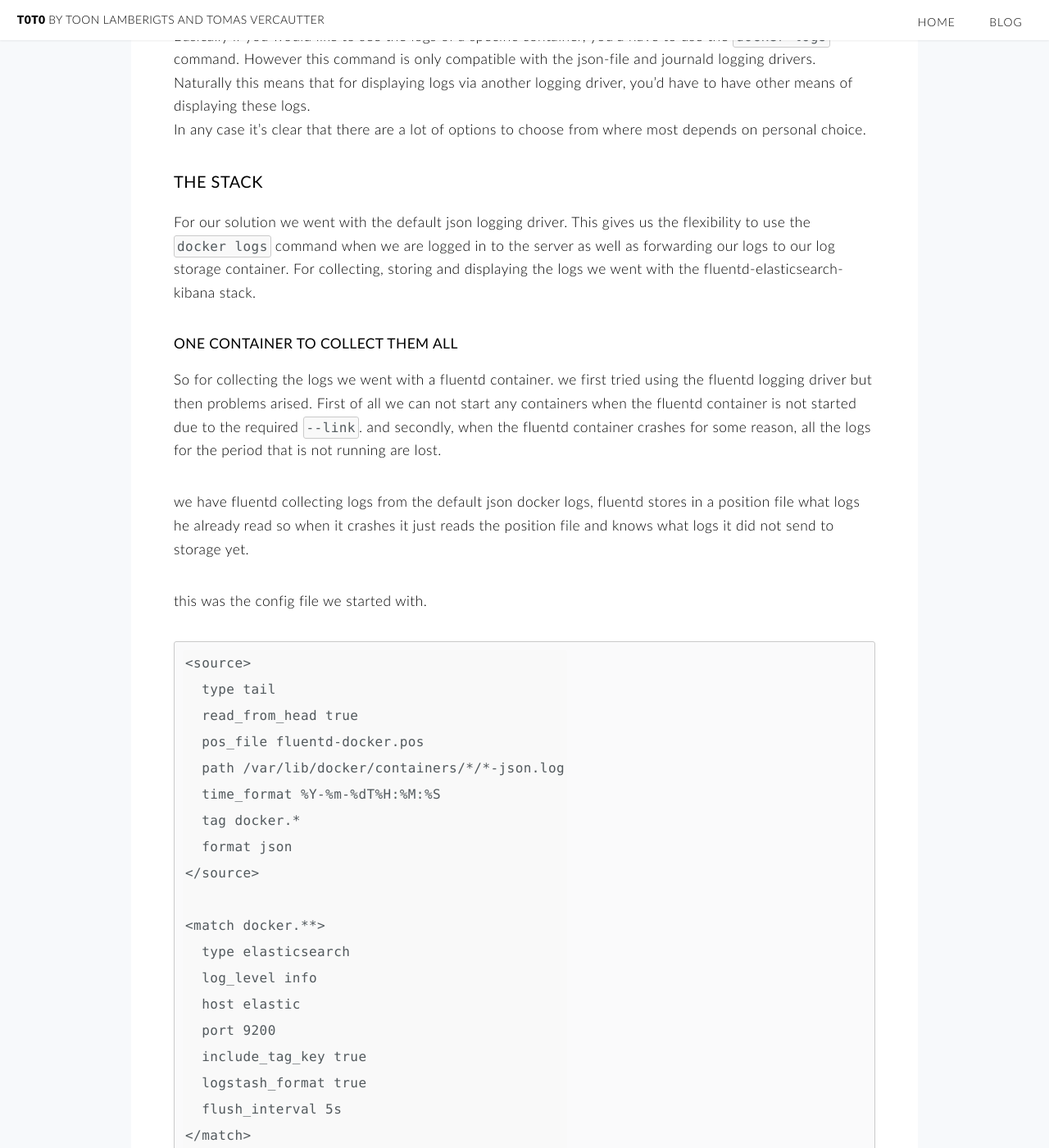
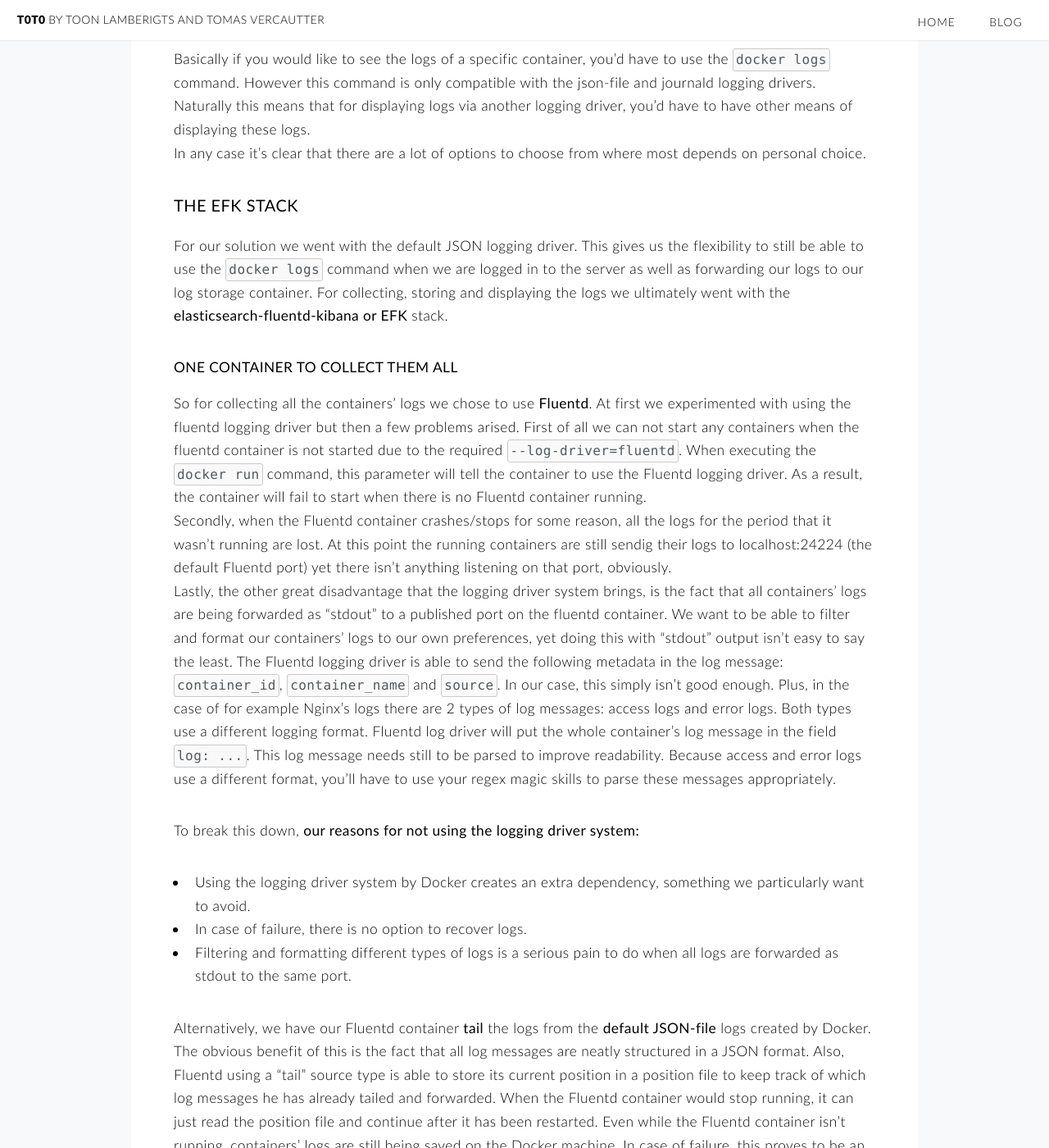
Before and after one commit to t0t0/t0t0.github.io, a Jekyll site: the page built from _posts/2016-4-22-logging-docker.md, in a window 1280 px wide and 1400 px high, scrolled down 1255 px. Shown: the whole window at 82% size. Built offline with Jekyll 4.4.1, drawn with Linux system fonts in a browser that asks for light colours; some of the changed text lies outside the part shown.

Commit message:
logging blog post finished

````diff
--- a/_posts/2016-4-22-logging-docker.md
+++ b/_posts/2016-4-22-logging-docker.md
@@ -6,7 +6,7 @@
 tags: [docker, logging, fluentd, kibana, elastic]
 ---
 
-During week 7 & 8 at <a href="www.smalltownheroes.be">Small Town Heroes</a>, we researched and deployed a centralized logging system for our Docker environment. We use <a href="www.fluentd.org">Fluentd</a> to gather all logs from the other running containers, forward them to a container running <a href="https://www.elastic.co/products/elasticsearch">ElasticSearch</a> and display them by using <a href="https://www.elastic.co/products/kibana">Kibana</a>.
+During week 7 & 8 at <a href="www.smalltownheroes.be"><b>Small Town Heroes</b></a>, we researched and deployed a centralized logging system for our Docker environment. We use <a href="www.fluentd.org"><b>Fluentd</b></a> to gather all logs from the other running containers, forward them to a container running <a href="https://www.elastic.co/products/elasticsearch"><b>ElasticSearch</b></a> and display them by using <a href="https://www.elastic.co/products/kibana"><b>Kibana</b></a>. The result is similar to the ELK (Elasticsearch, Logstash, Kibana) stack, only we use Fluentd instead of Logstash.
 <!--more-->
 
 ## <b> One container to log them all</b>
@@ -65,17 +65,27 @@
 Basically if you would like to see the logs of a specific container, you'd have to use the `docker logs` command. However this command is only compatible with the json-file and journald logging drivers. Naturally this means that for displaying logs via another logging driver, you'd have to have other means of displaying these logs.
 In any case it's clear that there are a lot of options to choose from where most depends on personal choice.
 
-### <b> The stack</b>
+### <b> The EFK stack</b>
 
-For our solution we went with the default json logging driver. This gives us the flexibility to use the `docker logs` command when we are logged in to the server as well as forwarding our logs to our log storage container. For collecting, storing and displaying the logs we went with the fluentd-elasticsearch-kibana stack.
+For our solution we went with the default JSON logging driver. This gives us the flexibility to still be able to use the `docker logs` command when we are logged in to the server as well as forwarding our logs to our log storage container. For collecting, storing and displaying the logs we ultimately went with the **elasticsearch-fluentd-kibana or EFK** stack.
 
 #### <b> One container to collect them all </b>
 
-So for collecting the logs we went with a fluentd container. we first tried using the fluentd logging driver but then problems arised. First of all we can not start any containers when the fluentd container is not started due to the required `--link`. and secondly, when the fluentd container crashes for some reason, all the logs for the period that is not running are lost.
+So for collecting all the containers' logs we chose to use **Fluentd**. At first we experimented with using the fluentd logging driver but then a few problems arised. First of all we can not start any containers when the fluentd container is not started due to the required `--log-driver=fluentd`. When executing the `docker run` command, this parameter will tell the container to use the Fluentd logging driver. As a result, the container will fail to start when there is no Fluentd container running.
+Secondly, when the Fluentd container crashes/stops for some reason, all the logs for the period that it wasn't running are lost. At this point the running containers are still sendig their logs to localhost:24224 (the default Fluentd port) yet there isn't anything listening on that port, obviously.
+Lastly, the other great disadvantage that the logging driver system brings, is the fact that all containers' logs are being forwarded as "stdout" to a published port on the fluentd container. We want to be able to filter and format our containers' logs to our own preferences, yet doing this with "stdout" output isn't easy to say the least. The Fluentd logging driver is able to send the following metadata in the log message: `container_id`, `container_name` and `source`. In our case, this simply isn't good enough. Plus, in the case of for example Nginx's logs there are 2 types of log messages: access logs and error logs. Both types use a different logging format. Fluentd log driver will put the whole container's log message in the field `log: ...`. This log message needs still to be parsed to improve readability. Because access and error logs use a different format, you'll have to use your regex magic skills to parse these messages appropriately.
 
-we have fluentd collecting logs from the default json docker logs, fluentd stores in a position file what logs he already read so when it crashes it just reads the position file and knows what logs it did not send to storage yet.
+To break this down, **our reasons for not using the logging driver system:**
+ <ul class="default">
+ <li>Using the logging driver system by Docker creates an extra dependency, something we particularly want to avoid.</li>
+ <li>In case of failure, there is no option to recover logs. </li>
+ <li>Filtering and formatting different types of logs is a serious pain to do when all logs are forwarded as stdout to the same port.</li>
+ </ul>
 
-this was the config file we started with.
+
+Alternatively, we have our Fluentd container **tail** the logs from the **default JSON-file** logs created by Docker. The obvious benefit of this is the fact that all log messages are neatly structured in a JSON format. Also, Fluentd using a "tail" source type is able to store its current position in a position file to keep track of which log messages he has already tailed and forwarded. When the Fluentd container would stop running, it can just read the position file and continue after it has been restarted. Even while the Fluentd container isn't running, containers' logs are still being saved on the Docker machine. In case of failure, this proves to be an easy back-up solution.
+
+This was the config file we started with.
 
 ```
 <source>
@@ -99,44 +109,69 @@
 </match>
 
 ```
-
-With this config file all that fluent does is read the json log files from docker. Stores it current position in thos json files in its position file. Then it tags them with a prefix docker. Then when all the logs with a prefix docker (so all of them) are send to the elasticsearch container. This had almoust everything we need except we had no idea what exact container the logs were coming from, the only thing added was the long container id string but that was not what we wanted.
-We wanted to have the hostname we originally set when starting the containers. The module `fluent-plugin-docker_metadata_filter` did what we wanted so we installed it. But the version on gem repository was not the latest version so we had to install it this way.
+<br />
+With this config file, all that Fluentd does is tail the JSON log files from the Docker directory, store its current position in the file `fluentd-docker.pos` and finally tag them with the prefix "docker". Lastly all the logs with this prefix (so all of them) are sent to the Elasticsearch container. To make the log messages collected by Fluentd compatible with Elasticsearch, we use <a href="https://github.com/uken/fluent-plugin-elasticsearch"><b>fluent-plugin-elasticsearch</b></a>.
+This configuration had almost everything we need except we had no idea what exact container the logs were coming from, the only thing added was the long container id string (which is coming from the filepath of the specific log).
+Specifically, we wanted to have the hostname we originally set when starting the containers. We started using the module <a href="https://github.com/fabric8io/fluent-plugin-docker_metadata_filter"><b>fluent-plugin-docker_metadata_filter</b></a> to provide us with the additional Docker metadata. We ran into a problem with the version on gem repository not being the latest version (and containing a bug) so we had to install it this way.
 
 ```
 git clone https://github.com/fabric8io/fluent-plugin-docker_metadata_filter && \
       cd fluent-plugin-docker_metadata_filter && \
       gem build fluent-plugin-docker_metadata_filter.gemspec && \
       gem install --no-ri --no-rdoc fluent-plugin-docker_metadata_filter
-
 ```
-
-After installing the gem all we had to do was adding this to our fluentd config file:
+<br />
+After installing the ruby gem all we had to do was add this snippet to our fluentd config file:
 
 ```
 <filter docker.var.lib.docker.containers.*.*.log>
   type docker_metadata
 </filter>
+```
+<br />
+Now we have logs with the added docker metadata for that container. The added **Docker metadata** is this:
 
-```
-now we have logs with the added docker metadata for that container.
+<ul class="default">
+<li>Container ID</li>
+<li>Container name</li>
+<li>Container hostname</li>
+<li>Image name</li>
+<li>Image ID</li>
+<li>Labels</li>
+</ul>
 
-#### <b> One container to store them all </b>
+<h4> <b> One container to store them all </b></h4>
 
-To store all the logs we went with just a regular elasticsearch container. It stores the logs it gets from fluentd and provides them for querries from kibana
+As mentioned before, to store all the container's logs we went with an **Elasticsearch** container. Elasticsearch isn't really a regular database but actually a search server based on <a href="https://lucene.apache.org/core/"><b>Apache Lucene</b></a>. Basically Elasticsearch is a "cluster of nodes". A cluster being a collection of one or more servers (a.k.a. nodes) that contains the entire data. The strong point of Elasticsearch which makes it so popular is the fact that it provides a **scalable, nearreal-time search**. Next to that, it's also **massively distributed**. This means that data can be divided into shards (or pieces of data) and each shard can have multiple replicas while each node contains one or more shards. Thus Elasticsearch combines the commonly known practices of **"sharding"** and **"replication"**. If you're not familiar with either of those, this is **why they are important:**
+
+
+<ul class="default">
+<li><b>Sharding</b></li>
+  <ul class="default">
+    <li>horizontally split/scale your content volume</li>
+    <li>distribute and parallelize operations across shards (potentially on multiple nodes) thus increasing performance/throughput</li>
+  </ul>
+<li><b>Replication</b></li>
+  <ul class="default">
+    <li>high availability in case a shard/node fails</li>
+    <li>scale out your search volume/throughput since searches can be executed on all replicas in parallel</li>
+  </ul>
+</ul>
+
 
 #### <b> One container to show them all </b>
 
-Again nothing special here. Just a regular kibana container and a dns entry for accessing it. The only thing we added here was authentication. There are a lot of complicated ways to do this but we chose just to add authentication to our nginx. But because we are using docker-gen for this as explained in <a href="/internship%20week%202/2016/02/24/dock-gen-and-continuous-integration.html">our previous blog post</a> it got a we had to add authentication to our template. This turned out to be rather simple just by adding the next few lines of code inside the 'location /' block
+Logically, for displaying our containers' logs we chose **Kibana**. Kibana is also a product of Elastic just like Elasticsearch which means the two work together seamlessly. There wasn't really much configuration needed here. Basically we just specified a `--link` with our Elastic container in our `docker run` command for the Kibana container.
+The only thing we added here was means of authentication. There are a lot of complicated ways to do this but we chose to simply add authentication through our nginx. But because we are using docker-gen for this as explained in <a href="/internship%20week%202/2016/02/24/dock-gen-and-continuous-integration.html">our previous blog post</a>, we had to add authentication to our template. This turned out to be rather simple just by adding the next few lines of code inside the 'location /' block
 
 <pre>
 <code>
 		&#123;{ if hasPrefix "logging-stage" $host }}
 		auth_basic	"Restricted &#123;{ $host }}";
 		auth_basic_user_file	&#123;{ (printf "/etc/nginx/htpasswd/%s" $host) }};
-		&#123;{ end }}.
+		&#123;{ end }}
 </code>
 </pre>
 <br />
 
-What this does is check if the 'VIRTUAL_HOST' variable has a prefix logging-stage and if so, add basic authentication to that location block. The password file is premade and can be copied when building the docker image or just add a volume mounting the file on the desired location.
+What this does is checking if the 'VIRTUAL_HOST' variable has a prefix logging-stage and if so, add basic authentication to that location block. The password file is premade and can be copied when building the docker image or just add a volume mounting the file on the desired location.
````
